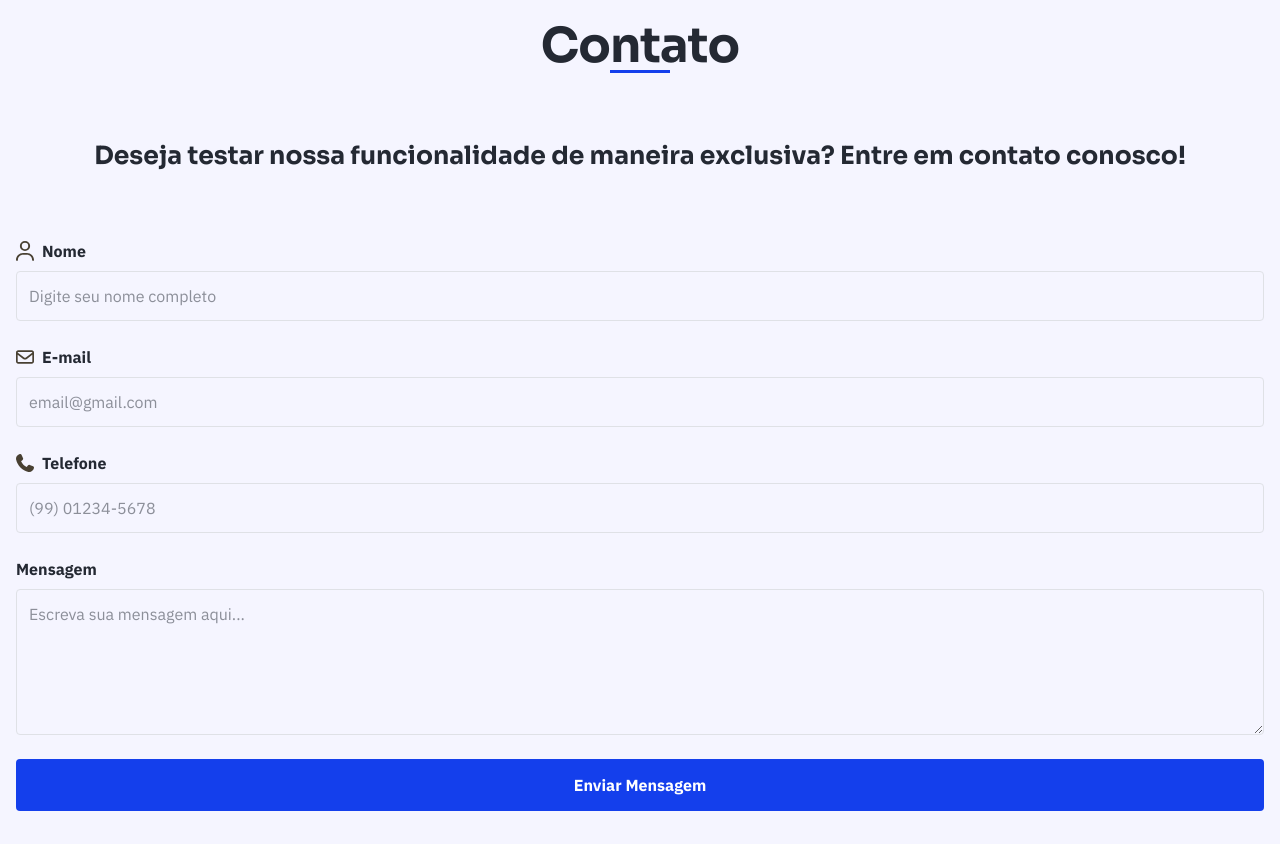
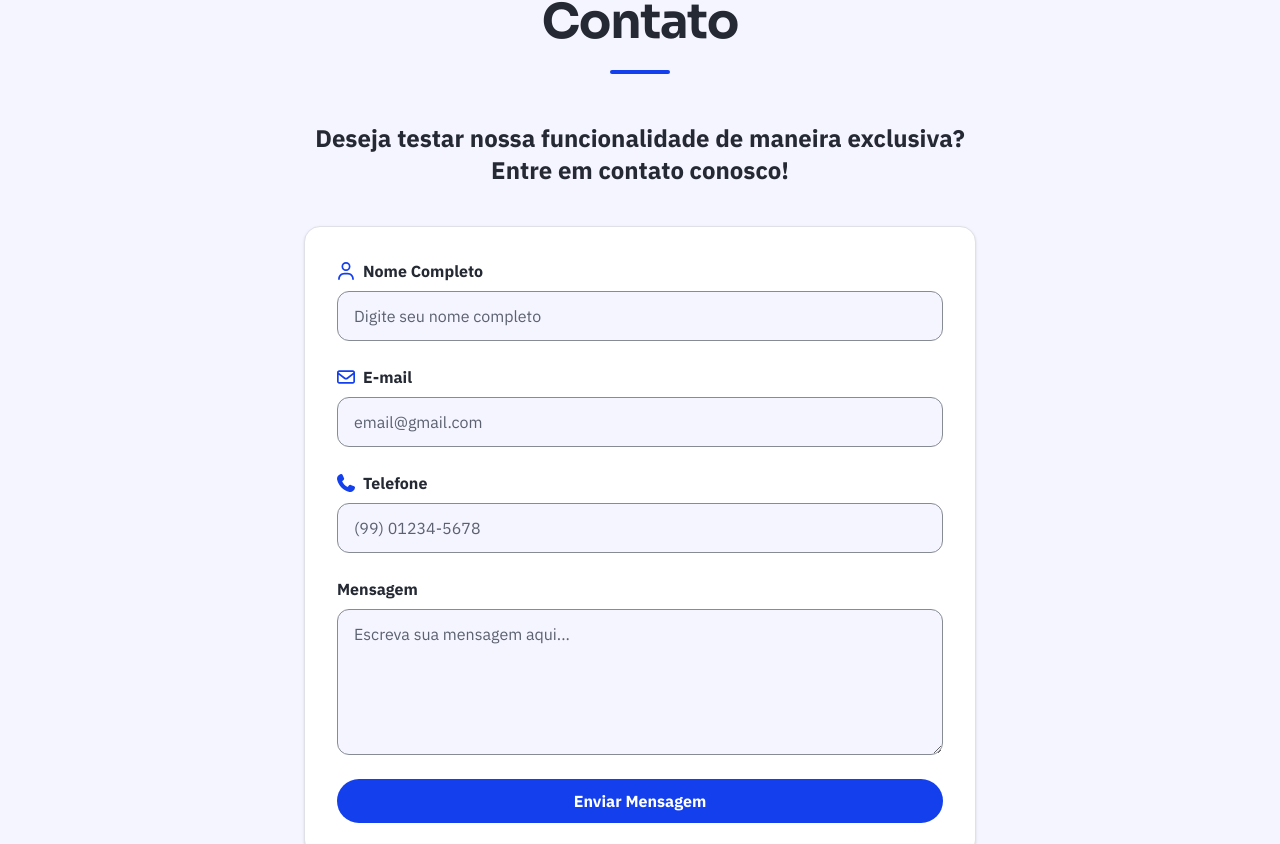
Before and after one commit to pedrossquillante/sprint4-webdev-front, a Next.js app: page / in a window 1280 px wide. Shown: the part 4218-5062 px from the top of the page. Built offline with nearby package versions, Linux system fonts and the light colour scheme.

Commit message:
formulário acessível e adaptado ao modo escuro

```diff
--- a/components/Contato.js
+++ b/components/Contato.js
@@ -1,5 +1,4 @@
 "use client";
-import Image from 'next/image';
 import { useState } from "react";
 
 export default function Contato() {
@@ -21,6 +20,7 @@ const handleChange = (e) => {
 const handleSubmit = (e) => {
   e.preventDefault();
   setErro("");
+  setEnviado(false);
   setEnviando(true);
 
   fetch("https://6ab06340ee9c55c910bfa50d.mockapi.io/api/sprint4-webdev-front/contatos", {
@@ -36,7 +36,6 @@ const handleSubmit = (e) => {
       }
       setEnviado(true);
       setForm({ nome: "", email: "", telefone: "", mensagem: "" });
-      setTimeout(() => setEnviado(false), 4000);
     })
     .catch((err) => {
       setErro(err.message || "Ocorreu um erro inesperado. Tente novamente.");
@@ -46,30 +45,24 @@ const handleSubmit = (e) => {
     });
 };
 
+const campoClasses =
+  "w-full min-h-11 px-4 py-3 rounded-xl border border-borda-campo bg-fundo text-texto placeholder:text-texto-suave focus:border-destaque motion-safe:transition-colors"
+
+const rotuloClasses =
+  "flex items-center gap-2 font-bold"
+
   return (
-    <section className="max-w-330 mx-auto px-4 pt-30 pb-32" id="contato">
-      <h2 className="text-5xl font-bold tracking-[-0.02em] text-center mb-8 pb-8 relative after:content-[''] after:block after:w-[60px] after:h-[3px] after:bg-primaria after:mx-auto">
+    <section className="max-w-330 mx-auto px-4 py-16 lg:py-24 scroll-mt-20 lg:scroll-mt-24" id="contato">
+      <h2 className="titulo-secao">
         Contato
       </h2>
+      <p className="text-xl lg:text-2xl font-bold text-center max-w-2xl mx-auto mb-10">Deseja testar nossa funcionalidade de maneira exclusiva? Entre em contato conosco!</p>
 
-      <div className="mb-16">
-        <h3 className="text-[25px] flex justify-center items-center text-center font-bold">
-          Deseja testar nossa funcionalidade de maneira exclusiva? Entre em
-          contato conosco!
-        </h3>
-      </div>
-
-      <form onSubmit={handleSubmit} className="flex flex-col justify-center gap-6">
+      <form onSubmit={handleSubmit} className="card max-w-2xl mx-auto flex flex-col gap-6">
         <div className="flex flex-col gap-2">
-          <label htmlFor="nome" className="flex items-center gap-2 font-bold">
-            <Image
-              src="/icons/iconuser.svg"
-              alt="icone do usuário"
-              width={18}
-              height={18}
-              className="filter invert-[21%] sepia-[99%] saturate-[3140%] hue-rotate-[224deg] brightness-[92%] contrast-[103%]"
-            />
-            Nome
+          <label htmlFor="nome" className={rotuloClasses}>
+            <span aria-hidden="true" className="icone size-4.5 mask-[url(/icons/iconuser.svg)]"/>
+            Nome Completo
           </label>
           <input
             type="text"
@@ -80,43 +73,33 @@ const handleSubmit = (e) => {
             value={form.nome}
             onChange={handleChange}
             required
-            className="p-3 border border-borda rounded font-principal focus:outline-none focus:border-primaria focus:shadow-[0_0_0_3px_rgba(20,63,236,0.15)]"
+            className={campoClasses}
+            autoComplete="name"
           />
         </div>
 
         <div className="flex flex-col gap-2">
-          <label htmlFor="email" className="flex items-center gap-2 font-bold">
-            <Image
-              src="/icons/iconenvelope.svg"
-              alt="icone de e-mail"
-              width={18}
-              height={18}
-              className="filter invert-[21%] sepia-[99%] saturate-[3140%] hue-rotate-[224deg] brightness-[92%] contrast-[103%]"
-            />
+          <label htmlFor="email" className={rotuloClasses}>
+            <span aria-hidden="true" className="icone size-4.5 mask-[url(/icons/iconenvelope.svg)]"/>
             E-mail
           </label>
           <input
             type="email"
             id="email"
             name="email"
-            maxLength={35}
+            maxLength={254}
             placeholder="email@gmail.com"
             value={form.email}
             onChange={handleChange}
             required
-            className="p-3 border border-borda rounded font-principal focus:outline-none focus:border-primaria focus:shadow-[0_0_0_3px_rgba(20,63,236,0.15)]"
+            className={campoClasses}
+            autoComplete="email"
           />
         </div>
 
         <div className="flex flex-col gap-2">
-          <label htmlFor="telefone" className="flex items-center gap-2 font-bold">
-            <Image
-              src="/icons/iconphone.svg"
-              alt="icone do telefone"
-              width={18}
-              height={18}
-              className="filter invert-[21%] sepia-[99%] saturate-[3140%] hue-rotate-[224deg] brightness-[92%] contrast-[103%]"
-            />
+          <label htmlFor="telefone" className={rotuloClasses}>
+            <span aria-hidden="true" className="icone size-4.5 mask-[url(/icons/iconphone.svg)]"/>
             Telefone
           </label>
           <input
@@ -127,12 +110,13 @@ const handleSubmit = (e) => {
             placeholder="(99) 01234-5678"
             value={form.telefone}
             onChange={handleChange}
-            className="p-3 border border-borda rounded font-principal focus:outline-none focus:border-primaria focus:shadow-[0_0_0_3px_rgba(20,63,236,0.15)]"
+            className={campoClasses}
+            autoComplete="tel"
           />
         </div>
 
         <div className="flex flex-col gap-2">
-          <label htmlFor="mensagem" className="flex items-center gap-2 font-bold">
+          <label htmlFor="mensagem" className={rotuloClasses}>
             Mensagem
           </label>
           <textarea
@@ -144,30 +128,33 @@ const handleSubmit = (e) => {
             value={form.mensagem}
             onChange={handleChange}
             required
-            className="p-3 border border-borda rounded font-principal focus:outline-none focus:border-primaria focus:shadow-[0_0_0_3px_rgba(20,63,236,0.15)]"
+            className={campoClasses}
           />
         </div>
 
         <button
           type="submit"
           disabled={enviando}
-          className="bg-primaria text-fundo-secundaria border-none py-3.5 px-6 rounded font-principal text-base font-bold cursor-pointer mb-8 transition-opacity duration-300 hover:opacity-60 disabled:opacity-50 disabled:cursor-not-allowed"
+          className="w-full min-h-11 inline-flex items-center justify-center px-8 rounded-full font-bold bg-primaria text-sobre-primaria hover:bg-primaria-hover focus-visible:bg-primaria-hover motion-safe:transition-colors cursor-pointer disabled:opacity-50 disabled:cursor-not-allowed"
         >
           {enviando ? "Enviando..." : "Enviar Mensagem"}
         </button>
       </form>
 
+      <div aria-live="polite" className="max-w-2xl mx-auto mt-6 text-center font-bold">
       {erro && (
-        <p className="text-center text-red-600 font-bold mt-4">
+        <p className="text-erro">
           {erro}
         </p>
       )}
 
       {enviado && (
-        <p className="text-center text-primaria font-bold mt-4">
+        <p className="text-destaque">
           Mensagem enviada com sucesso!
         </p>
       )}
+      </div>
+
     </section>
   );
 }
```
